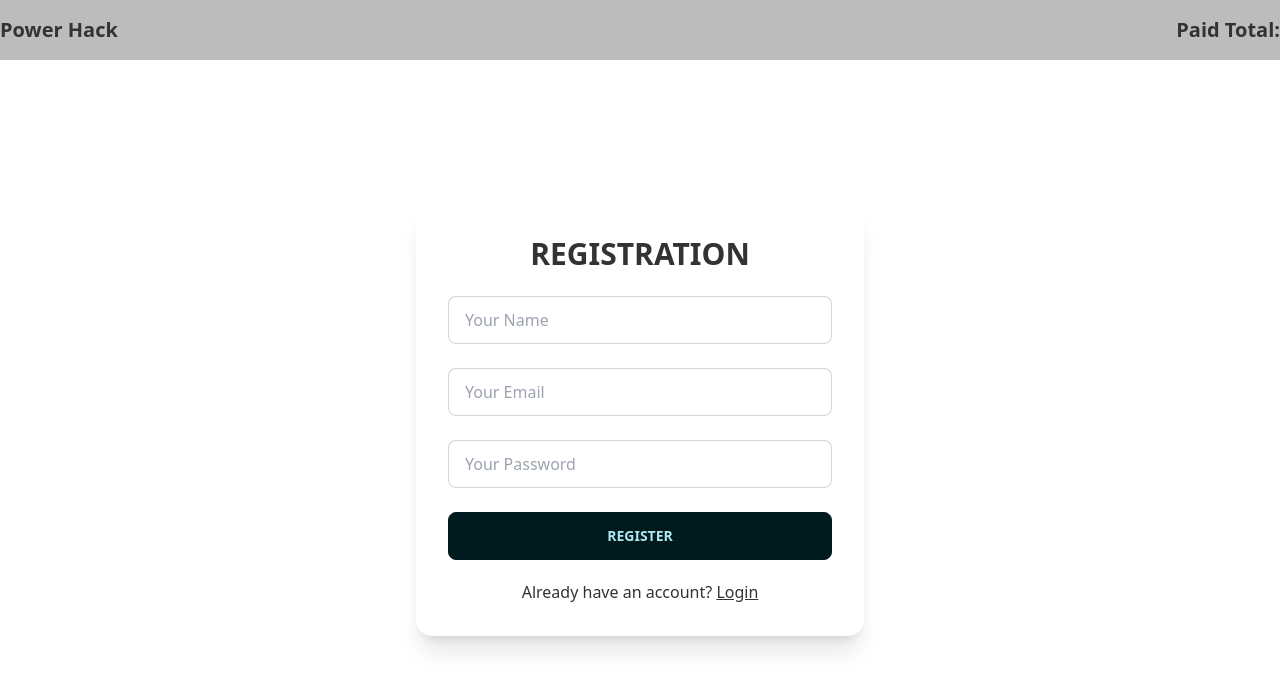
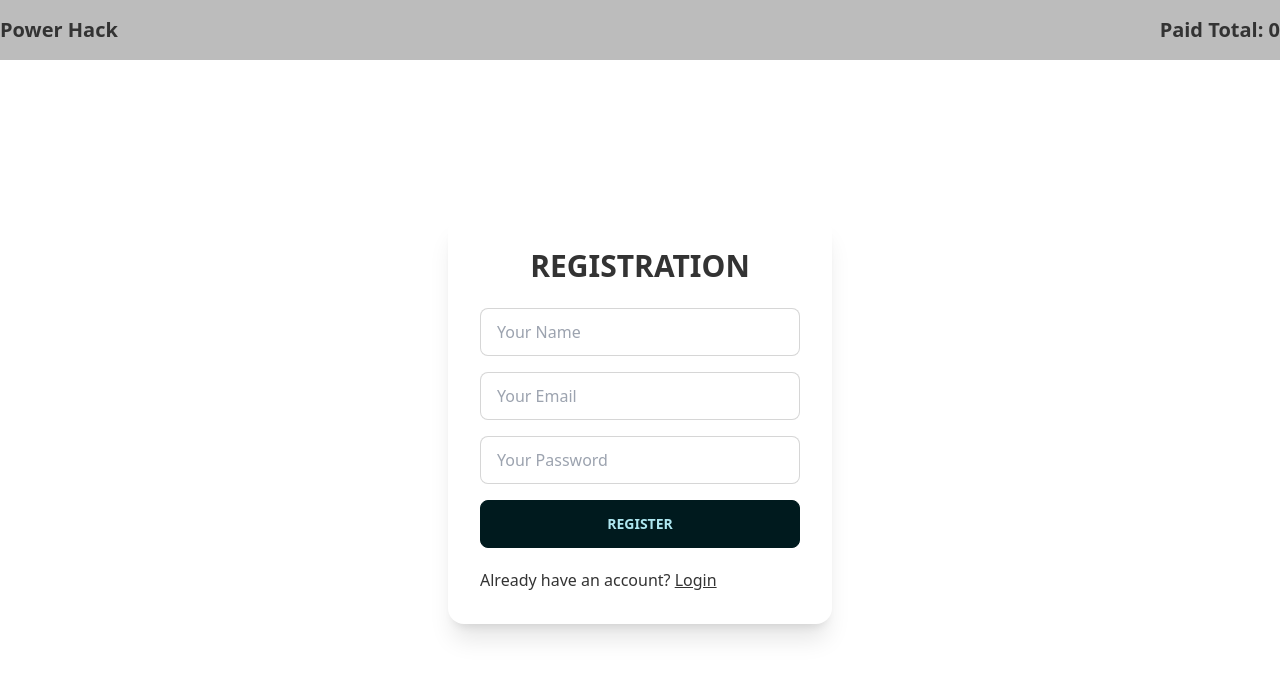
Before and after one commit to dvlprJobayer/power-hack-client, a React (Create React App) app: page /register in a window 1280 px wide. Shown: the top 690 px of the page. Built offline with nearby package versions, Linux system fonts and the light colour scheme; no server answers; the HTML template or start-up script is replaced by a standard one.

Commit message:
login and registration functionality done

```diff
--- a/src/App.js
+++ b/src/App.js
@@ -1,3 +1,4 @@
+import { useEffect, useState } from 'react';
 import { useQuery } from 'react-query';
 import { Route, Routes } from 'react-router-dom';
 import './App.css';
@@ -9,14 +10,24 @@ import Register from './components/Register/Register';
 
 
 function App() {
-    const { data: allBillingList } = useQuery('allBillingList', () => fetch(`http://localhost:5000/billing-list`).then(res =>
+    const [allBillLength, setAllBillLength] = useState(0);
+    const { data: billingList, refetch } = useQuery('allBillingList', () => fetch(`http://localhost:5000/billing-list`).then(res =>
         res.json()));
+
+    useEffect(() => {
+        if (billingList) {
+            setAllBillLength(billingList.length)
+        }
+    }, [billingList])
 
     return (
         <>
-            <Header allBillingList={allBillingList} />
+            <Header allBillLength={allBillLength} />
             <Routes>
-                <Route path='/' element={<Main />} />
+                <Route path='/' element={<Main
+                    setAllBillLength={setAllBillLength}
+                    refetchAll={refetch} />}
+                />
                 <Route path='/login' element={<Login />} />
                 <Route path='/register' element={<Register />} />
                 <Route path='*' element={<NotFound />} />
--- a/src/components/Header/Header.jsx
+++ b/src/components/Header/Header.jsx
@@ -1,12 +1,12 @@
 import React from 'react';
 import { Link } from 'react-router-dom';
 
-const Header = ({ allBillingList }) => {
+const Header = ({ allBillLength }) => {
     return (
         <header className="bg-primary">
             <nav className="flex justify-between container mx-auto py-4">
                 <Link to="/"><h3 className="text-xl font-semibold">Power Hack</h3></Link>
-                <h3 className="font-semibold text-xl">Paid Total: {allBillingList?.length}</h3>
+                <h3 className="font-semibold text-xl">Paid Total: {allBillLength}</h3>
             </nav>
         </header>
     );
--- a/src/components/Login/Login.jsx
+++ b/src/components/Login/Login.jsx
@@ -1,15 +1,65 @@
 import React from 'react';
-import { Link } from 'react-router-dom';
+import { useForm } from 'react-hook-form';
+import { Link, useNavigate } from 'react-router-dom';
 
 const Login = () => {
+    const navigate = useNavigate();
+    const { register, formState: { errors }, reset, handleSubmit } = useForm();
+
+    const onSubmit = (data) => {
+        fetch('http://localhost:5000/login', {
+            method: 'POST',
+            headers: {
+                'content-type': 'application/json'
+            },
+            body: JSON.stringify({ email: data.email })
+        }).then(res => res.json()).then(token => {
+            if (token.message) {
+                return alert(token.message);
+            }
+            localStorage.setItem('accessToken', token);
+            navigate('/');
+            reset();
+        })
+    }
+
     return (
         <div className='flex items-center h-[90vh] justify-center'>
-            <div className="card max-w-md bg-base-100 shadow-xl">
-                <div className="card-body text-center">
-                    <h2 className='text-3xl uppercase font-semibold mb-4'>Login</h2>
-                    <form>
-                        <input type="email" placeholder="Your Email" className="input input-bordered w-full mb-6" />
-                        <input type="password" placeholder="Your Password" className="input input-bordered w-full mb-6" />
+            <div className="card w-96 bg-base-100 shadow-xl">
+                <div className="card-body">
+                    <h2 className='text-3xl uppercase font-semibold mb-4 text-center'>Login</h2>
+                    <form onSubmit={handleSubmit(onSubmit)}>
+                        <input type="email" placeholder="Your Email" className="input input-bordered w-full"
+                            {...register("email", {
+                                required: {
+                                    value: true,
+                                    message: 'Email is Required'
+                                },
+                                pattern: {
+                                    value: /\S+@\S+\.\S+/,
+                                    message: 'Invalid Email'
+                                }
+                            })} />
+                        {errors.email?.type === 'required' && <p className='text-red-500 mt-1'>{errors.email.message}</p>}
+                        {errors.email?.type === 'pattern' && <p className='text-red-500 mt-1'>{errors.email.message}</p>}
+                        <div className="mb-4"></div>
+
+                        <input type="password" placeholder="Your Password" className="input input-bordered w-full"
+                            {...register("password", {
+                                required: {
+                                    value: true,
+                                    message: 'Password is Required'
+                                },
+                                minLength: {
+                                    value: 6,
+                                    message: 'Password Should be more than six character'
+                                }
+                            })}
+                        />
+                        {errors.password?.type === 'required' && <p className='text-red-500 mt-1'>{errors.password.message}</p>}
+                        {errors.password?.type === 'minLength' && <p className='text-red-500 mt-1'>{errors.password.message}</p>}
+                        <div className="mb-4"></div>
+
                         <input type="submit" value="Login" className='w-full btn btn-secondary' />
                     </form>
                     <p className='mt-3'>Don't have an account? <Link to="/register" className='underline'>Create an Account</Link></p>
--- a/src/components/Main/Main.jsx
+++ b/src/components/Main/Main.jsx
@@ -19,7 +19,7 @@ const customStyles = {
     },
 };
 
-const Main = () => {
+const Main = ({ setAllBillLength, refetchAll }) => {
     const [modalIsOpen, setIsOpen] = useState(false);
     const [modalIsOpenTwo, setIsOpenTwo] = useState(false);
     const [billingList, setBillingList] = useState([]);
@@ -62,6 +62,8 @@ const Main = () => {
                 setBillingList={setBillingList}
                 refetch={refetch}
                 refetchTwo={refetchTwo}
+                refetchAll={refetchAll}
+                setAllBillLength={setAllBillLength}
                 selectedBill={selectedBill}
                 setSelectedBill={setSelectedBill}
             />
--- a/src/components/Register/Register.jsx
+++ b/src/components/Register/Register.jsx
@@ -1,16 +1,76 @@
 import React from 'react';
-import { Link } from 'react-router-dom';
+import { useForm } from 'react-hook-form';
+import { Link, useNavigate } from 'react-router-dom';
 
 const Register = () => {
+    const navigate = useNavigate();
+    const { register, formState: { errors }, reset, handleSubmit } = useForm();
+
+    const onSubmit = (data) => {
+        fetch('http://localhost:5000/registration', {
+            method: 'PUT',
+            headers: {
+                'content-type': 'application/json'
+            },
+            body: JSON.stringify({
+                name: data.name,
+                email: data.email
+            })
+        }).then(res => res.json()).then(token => {
+            localStorage.setItem('accessToken', token);
+            navigate('/');
+            reset();
+        })
+    }
+
     return (
         <div className='flex items-center h-[90vh] justify-center'>
-            <div className="card max-w-md bg-base-100 shadow-xl">
-                <div className="card-body text-center">
-                    <h2 className='text-3xl uppercase font-semibold mb-4'>Registration</h2>
-                    <form>
-                        <input type="text" placeholder="Your Name" className="input input-bordered w-full mb-6" />
-                        <input type="email" placeholder="Your Email" className="input input-bordered w-full mb-6" />
-                        <input type="password" placeholder="Your Password" className="input input-bordered w-full mb-6" />
+            <div className="card w-96 bg-base-100 shadow-xl">
+                <div className="card-body">
+                    <h2 className='text-3xl uppercase font-semibold mb-4 text-center'>Registration</h2>
+                    <form onSubmit={handleSubmit(onSubmit)}>
+                        <input type="text" placeholder="Your Name" className="input input-bordered w-full"
+                            {...register("name", {
+                                required: {
+                                    value: true,
+                                    message: 'Name is Required'
+                                }
+                            })}
+                        />
+                        {errors.name?.type === 'required' && <p className='text-red-500 mt-2'>{errors.name.message}</p>}
+                        <div className="mb-4"></div>
+
+                        <input type="email" placeholder="Your Email" className="input input-bordered w-full"
+                            {...register("email", {
+                                required: {
+                                    value: true,
+                                    message: 'Email is Required'
+                                },
+                                pattern: {
+                                    value: /\S+@\S+\.\S+/,
+                                    message: 'Invalid Email'
+                                }
+                            })} />
+                        {errors.email?.type === 'required' && <p className='text-red-500 mt-1'>{errors.email.message}</p>}
+                        {errors.email?.type === 'pattern' && <p className='text-red-500 mt-1'>{errors.email.message}</p>}
+                        <div className="mb-4"></div>
+
+                        <input type="password" placeholder="Your Password" className="input input-bordered w-full"
+                            {...register("password", {
+                                required: {
+                                    value: true,
+                                    message: 'Password is Required'
+                                },
+                                minLength: {
+                                    value: 6,
+                                    message: 'Password Should be more than six character'
+                                }
+                            })}
+                        />
+                        {errors.password?.type === 'required' && <p className='text-red-500 mt-1'>{errors.password.message}</p>}
+                        {errors.password?.type === 'minLength' && <p className='text-red-500 mt-1'>{errors.password.message}</p>}
+                        <div className="mb-4"></div>
+
                         <input type="submit" value="Register" className='w-full btn btn-secondary' />
                     </form>
                     <p className='mt-3'>Already have an account? <Link to="/login" className='underline'>Login</Link></p>
```
Also changed, not shown: src/components/AddAndEditModal/AddAndEditModal.jsx (+7 -3 lines).
